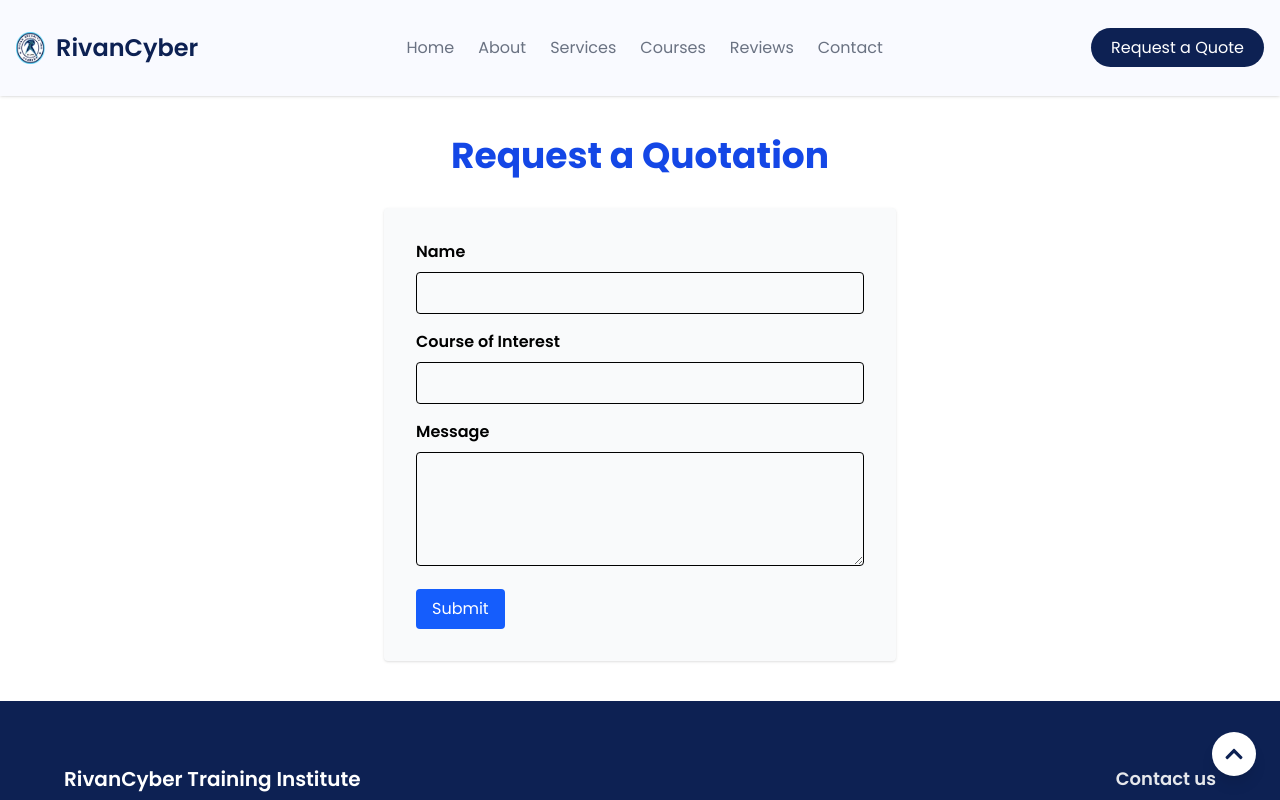
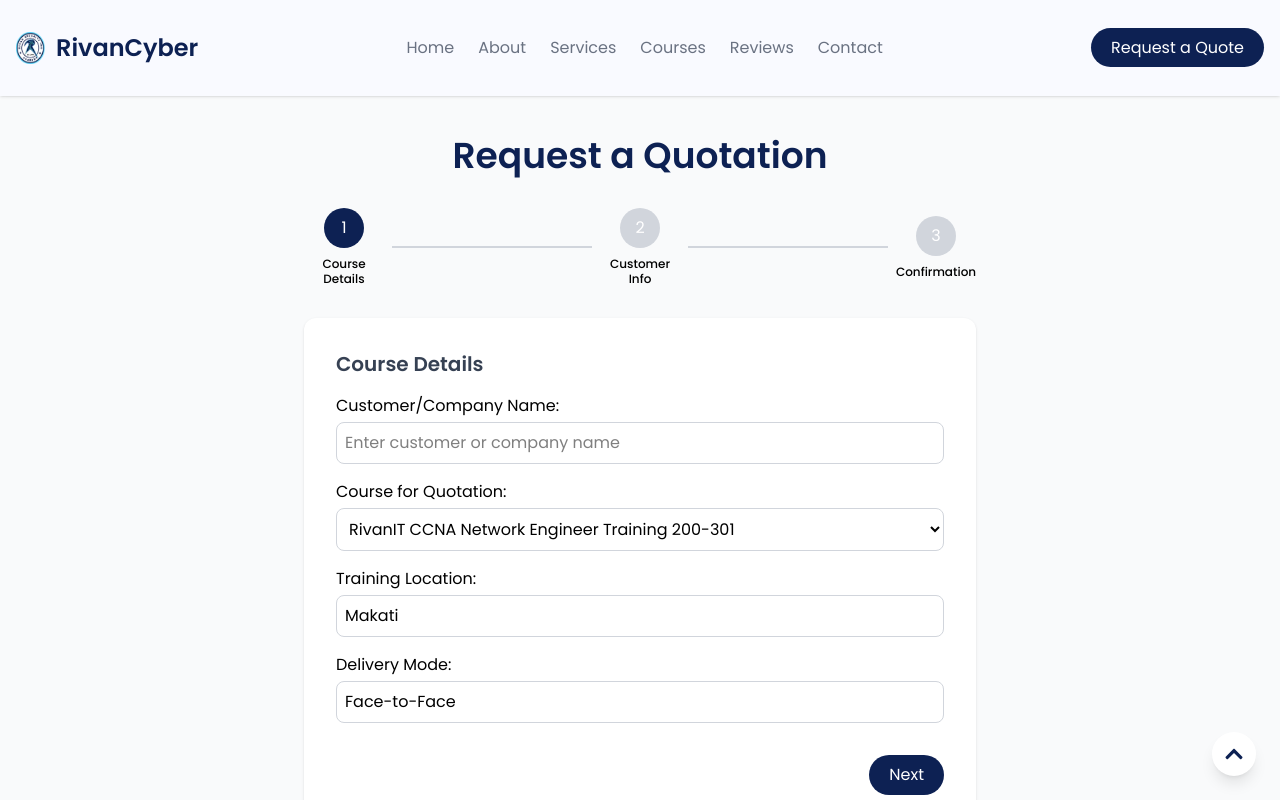
Before and after one commit to JemsProg/rivan_practice_web, a React (Vite) app in the folder frontend/: page /quotation in a window 1280 px wide. Shown: the top 800 px of the page. Built offline with nearby package versions, Linux system fonts and the light colour scheme.

Commit message:
redesign quotation but still has bug

```diff
--- a/frontend/src/pages/Quotation.jsx
+++ b/frontend/src/pages/Quotation.jsx
@@ -1,88 +1,338 @@
-import React, { useState, useEffect } from 'react'
-import { motion } from "motion/react"
+import React, { useState, useEffect } from "react";
 
 const Quotation = () => {
-  // Scroll to top when this component mounts
+  // Scroll to top on mount
   useEffect(() => {
-    window.scrollTo(0, 0)
-  }, [])
+    window.scrollTo(0, 0);
+  }, []);
 
-  const [formData, setFormData] = useState({ name: '', course: '', message: '' })
+  // Multi-step form state
+  const [currentStep, setCurrentStep] = useState(1);
+  const [formData, setFormData] = useState({
+    customerName: "",
+    course: "RivanIT CCNA Network Engineer Training 200-301",
+    trainingLocation: "Makati",
+    deliveryMode: "Face-to-Face",
+    numberOfAttendees: "",
+    attendeeNames: "",
+    fundingType: "Personal/Individual",
+    voucherNeeded: "Yes",
+    jobTitle: "",
+    email: "",
+    contactNumber: "",
+    message: "",
+    notARobot: false,
+  });
+
+  const courseOptions = [
+    "RivanIT CCNA Network Engineer Training 200-301",
+    "CCNP Enterprise: ENCORxENARSIxSDWAN",
+    "COMPTIA SECURITY PLUS+",
+    "COMPTIA SEC+ 701 (EXAM) Voucher",
+    "RIVAN ITILV3/4",
+  ];
+
+  const goToNextStep = () => {
+    if (currentStep < 3) setCurrentStep(currentStep + 1);
+  };
+
+  const goToPrevStep = () => {
+    if (currentStep > 1) setCurrentStep(currentStep - 1);
+  };
 
   const handleChange = (e) => {
+    const { name, value, type, checked } = e.target;
     setFormData({
       ...formData,
-      [e.target.name]: e.target.value,
-    })
-  }
+      [name]: type === "checkbox" ? checked : value,
+    });
+  };
 
   const handleSubmit = (e) => {
-    e.preventDefault()
-    // Send to Django backend or do something with form data
-    console.log('Form data:', formData)
-    alert('Quotation requested!')
-    setFormData({ name: '', course: '', message: '' })
-  }
+    e.preventDefault();
+    console.log("Form Data:", formData);
+    alert("Quotation requested!");
+    // Reset form data
+    setFormData({
+      customerName: "",
+      course: "RivanIT CCNA Network Engineer Training 200-301",
+      trainingLocation: "Makati",
+      deliveryMode: "Face-to-Face",
+      numberOfAttendees: "",
+      attendeeNames: "",
+      fundingType: "Personal/Individual",
+      voucherNeeded: "Yes",
+      jobTitle: "",
+      email: "",
+      contactNumber: "",
+      message: "",
+      notARobot: false,
+    });
+    setCurrentStep(1);
+  };
 
-  return (
-    <section className="py-10 bg-white">
-      <div className="container mx-auto px-4">
-        <motion.h2
-          className="text-2xl md:text-4xl font-bold text-center mb-8 text-blue-700"
-          initial={{ opacity: 0, y: 20 }}
-          animate={{ opacity: 1, y: 0 }}
-          transition={{ duration: 0.6 }}
-        >
-          Request a Quotation
-        </motion.h2>
-
-        <div className="max-w-lg mx-auto bg-gray-50 p-8 rounded shadow">
-          <form onSubmit={handleSubmit}>
+  // ----- STEP COMPONENTS -----
+  const Step1 = () => (
+    <div>
+      <h2 className="text-xl font-semibold mb-4 text-gray-700">Course Details</h2>
       <div className="mb-4">
-              <label className="block font-semibold mb-2">Name</label>
+        <label className="block mb-1">Customer/Company Name:</label>
         <input
           type="text"
-                name="name"
-                value={formData.name}
+          name="customerName"
+          value={formData.customerName}
           onChange={handleChange}
-                className="w-full p-2 border rounded"
+          className="w-full p-2 border border-gray-300 rounded-lg"
+          placeholder="Enter customer or company name"
           required
         />
       </div>
       <div className="mb-4">
-              <label className="block font-semibold mb-2">Course of Interest</label>
-              <input
-                type="text"
+        <label className="block mb-1">Course for Quotation:</label>
+        <select
           name="course"
           value={formData.course}
           onChange={handleChange}
-                className="w-full p-2 border rounded"
+          className="w-full p-2 border border-gray-300 rounded-lg"
+        >
+          {courseOptions.map((option) => (
+            <option key={option} value={option}>
+              {option}
+            </option>
+          ))}
+        </select>
+      </div>
+      <div className="mb-4">
+        <label className="block mb-1">Training Location:</label>
+        <input
+          type="text"
+          name="trainingLocation"
+          value={formData.trainingLocation}
+          onChange={handleChange}
+          className="w-full p-2 border border-gray-300 rounded-lg"
+        />
+      </div>
+      <div className="mb-4">
+        <label className="block mb-1">Delivery Mode:</label>
+        <input
+          type="text"
+          name="deliveryMode"
+          value={formData.deliveryMode}
+          onChange={handleChange}
+          className="w-full p-2 border border-gray-300 rounded-lg"
+        />
+      </div>
+    </div>
+  );
+
+  const Step2 = () => (
+    <div>
+      <h2 className="text-xl font-semibold mb-4 text-gray-700">Customer / Company Info</h2>
+      <div className="mb-4">
+        <label className="block mb-1">Number of Attendees:</label>
+        <input
+          type="number"
+          name="numberOfAttendees"
+          value={formData.numberOfAttendees}
+          onChange={handleChange}
+          className="w-full p-2 border border-gray-300 rounded-lg"
+          min="1"
+          placeholder="Number of Attendees"
+        />
+      </div>
+      <div className="mb-4">
+        <label className="block mb-1">Full Names of Attendees:</label>
+        <textarea
+          name="attendeeNames"
+          rows="2"
+          value={formData.attendeeNames}
+          onChange={handleChange}
+          className="w-full p-2 border border-gray-300 rounded-lg"
+          placeholder="List of names"
+        />
+      </div>
+      <div className="mb-4">
+        <label className="block mb-1">Choose Funding:</label>
+        <select
+          name="fundingType"
+          value={formData.fundingType}
+          onChange={handleChange}
+          className="w-full p-2 border border-gray-300 rounded-lg"
+        >
+          <option>Personal/Individual</option>
+          <option>Company Sponsored</option>
+          <option>Government Funded</option>
+        </select>
+      </div>
+      <div className="mb-4">
+        <label className="block mb-1">Voucher for Exam:</label>
+        <select
+          name="voucherNeeded"
+          value={formData.voucherNeeded}
+          onChange={handleChange}
+          className="w-full p-2 border border-gray-300 rounded-lg"
+        >
+          <option>Yes</option>
+          <option>No</option>
+        </select>
+      </div>
+      <div className="mb-4">
+        <label className="block mb-1">Job Title:</label>
+        <input
+          type="text"
+          name="jobTitle"
+          value={formData.jobTitle}
+          onChange={handleChange}
+          className="w-full p-2 border border-gray-300 rounded-lg"
+          placeholder="Enter your job title"
+        />
+      </div>
+      <div className="mb-4">
+        <label className="block mb-1">Email:</label>
+        <input
+          type="email"
+          name="email"
+          value={formData.email}
+          onChange={handleChange}
+          className="w-full p-2 border border-gray-300 rounded-lg"
+          placeholder="Enter your email"
           required
         />
       </div>
       <div className="mb-4">
-              <label className="block font-semibold mb-2">Message</label>
+        <label className="block mb-1">Contact Number:</label>
+        <input
+          type="text"
+          name="contactNumber"
+          value={formData.contactNumber}
+          onChange={handleChange}
+          className="w-full p-2 border border-gray-300 rounded-lg"
+          placeholder="Enter your contact number"
+        />
+      </div>
+    </div>
+  );
+
+  const Step3 = () => (
+    <div>
+      <h2 className="text-xl font-semibold mb-4 text-gray-700">Message & Confirmation</h2>
+      <div className="mb-4">
+        <label className="block mb-1">Message:</label>
         <textarea
           name="message"
           rows="4"
           value={formData.message}
           onChange={handleChange}
-                className="w-full p-2 border rounded"
+          className="w-full p-2 border border-gray-300 rounded-lg"
+          placeholder="Enter your message (optional)"
         />
       </div>
-            <motion.button
+      <div className="mb-4 flex items-center">
+        <input
+          type="checkbox"
+          name="notARobot"
+          checked={formData.notARobot}
+          onChange={handleChange}
+          className="mr-2"
+        />
+        <label>I’m not a robot</label>
+      </div>
+    </div>
+  );
+
+  const renderStepContent = () => {
+    switch (currentStep) {
+      case 1:
+        return <Step1 />;
+      case 2:
+        return <Step2 />;
+      case 3:
+        return <Step3 />;
+      default:
+        return <Step1 />;
+    }
+  };
+
+  return (
+    <section className="py-10 bg-gray-50 min-h-screen">
+      <div className="container mx-auto px-4">
+        {/* Title */}
+        <div className="text-center mb-8">
+          <h2 className="text-3xl md:text-4xl font-semibold text-[#0D2153]">
+            Request a Quotation
+          </h2>
+        </div>
+        {/* Step Indicator */}
+        <div className="max-w-2xl mx-auto mb-8">
+          <StepIndicator currentStep={currentStep} />
+        </div>
+        {/* Form Container */}
+        <div className="max-w-2xl mx-auto bg-white p-6 md:p-8 rounded-xl shadow">
+          <form onSubmit={handleSubmit}>
+            {renderStepContent()}
+            {/* Navigation Buttons */}
+            <div className="flex justify-between mt-8">
+              {currentStep > 1 && (
+                <button
+                  type="button"
+                  onClick={goToPrevStep}
+                  className="px-5 py-2 bg-gray-300 text-gray-700 rounded-full hover:bg-gray-400"
+                >
+                  Back
+                </button>
+              )}
+              {currentStep < 3 && (
+                <button
+                  type="button"
+                  onClick={goToNextStep}
+                  className="ml-auto px-5 py-2 bg-[#0D2153] text-white rounded-full hover:bg-[#09193E]"
+                >
+                  Next
+                </button>
+              )}
+              {currentStep === 3 && (
+                <button
                   type="submit"
-              className="bg-blue-600 text-white px-4 py-2 rounded hover:bg-blue-700"
-              whileHover={{ scale: 1.03 }}
-              whileTap={{ scale: 0.97 }}
+                  className="ml-auto px-5 py-2 bg-[#0D2153] text-white rounded-full hover:bg-[#09193E]"
                 >
                   Submit
-            </motion.button>
+                </button>
+              )}
+            </div>
           </form>
         </div>
       </div>
     </section>
-  )
-}
+  );
+};
 
-export default Quotation
+const StepIndicator = ({ currentStep }) => {
+  return (
+    <div className="flex items-center justify-between w-full">
+      <StepCircle step={1} currentStep={currentStep} label="Course Details" />
+      <Line step={1} currentStep={currentStep} />
+      <StepCircle step={2} currentStep={currentStep} label="Customer Info" />
+      <Line step={2} currentStep={currentStep} />
+      <StepCircle step={3} currentStep={currentStep} label="Confirmation" />
+    </div>
+  );
+};
+
+const StepCircle = ({ step, currentStep, label }) => {
+  const circleColor = currentStep >= step ? "bg-[#0D2153]" : "bg-gray-300";
+  return (
+    <div className="flex flex-col items-center text-center w-20">
+      <div className={`rounded-full w-10 h-10 flex items-center justify-center text-white mb-2 ${circleColor}`}>
+        {step}
+      </div>
+      <span className="text-xs font-medium leading-tight">{label}</span>
+    </div>
+  );
+};
+
+const Line = ({ step, currentStep }) => {
+  const lineColor = currentStep > step ? "bg-[#0D2153]" : "bg-gray-300";
+  return <div className={`flex-1 h-0.5 mx-2 ${lineColor}`} />;
+};
+
+export default Quotation;
```
Lines whose indentation alone changed are shown as unchanged.
